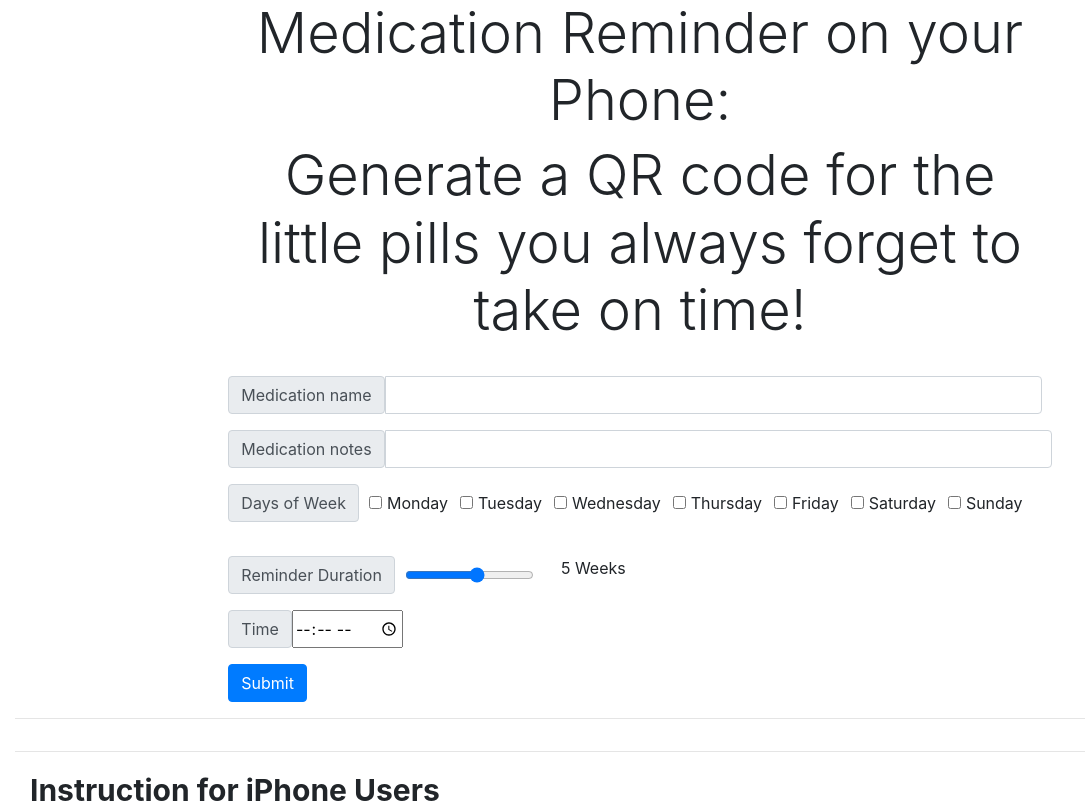
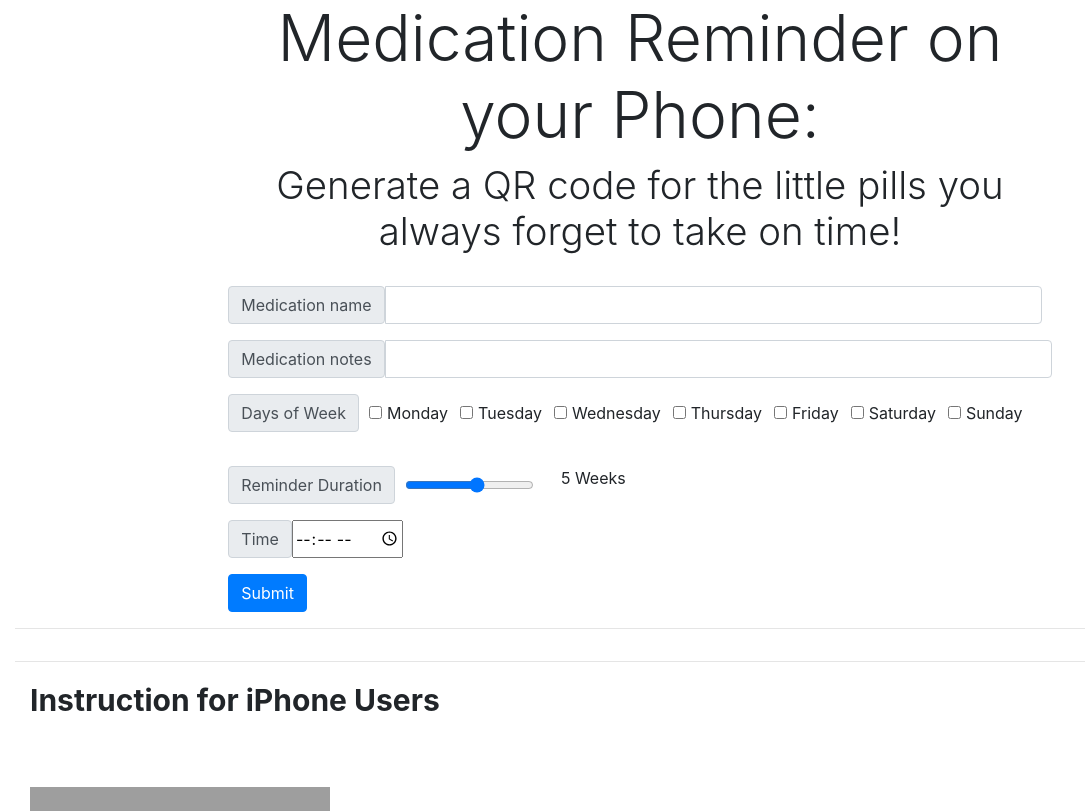
Before and after one commit to aarcha70/aarcha70.github.io, a plain HTML site: page index.html in a window 1280 px wide. Shown: the top 811 px of the page, without its empty margins (0-1085 px from the left). Drawn offline with nearby package versions, Linux system fonts and the light colour scheme; grey boxes are pictures that could not be loaded.

Commit message:
Update index.html

```diff
--- a/index.html
+++ b/index.html
@@ -22,8 +22,8 @@
 
             <div class = "col-md-8">
 
-                <h1 class = "text-center display-4">Medication Reminder on your Phone:</h1>
-                <h4 class = "text-center display-4">Generate a QR code for the little pills you always forget to take on time!</h4>
+                <h1 class = "text-center display-4" style="font-size:5vw;">Medication Reminder on your Phone:</h1>
+                <h4 class = "text-center display-4" style="font-size:3vw;">Generate a QR code for the little pills you always forget to take on time!</h4>
 
                 <br/>
 
```
